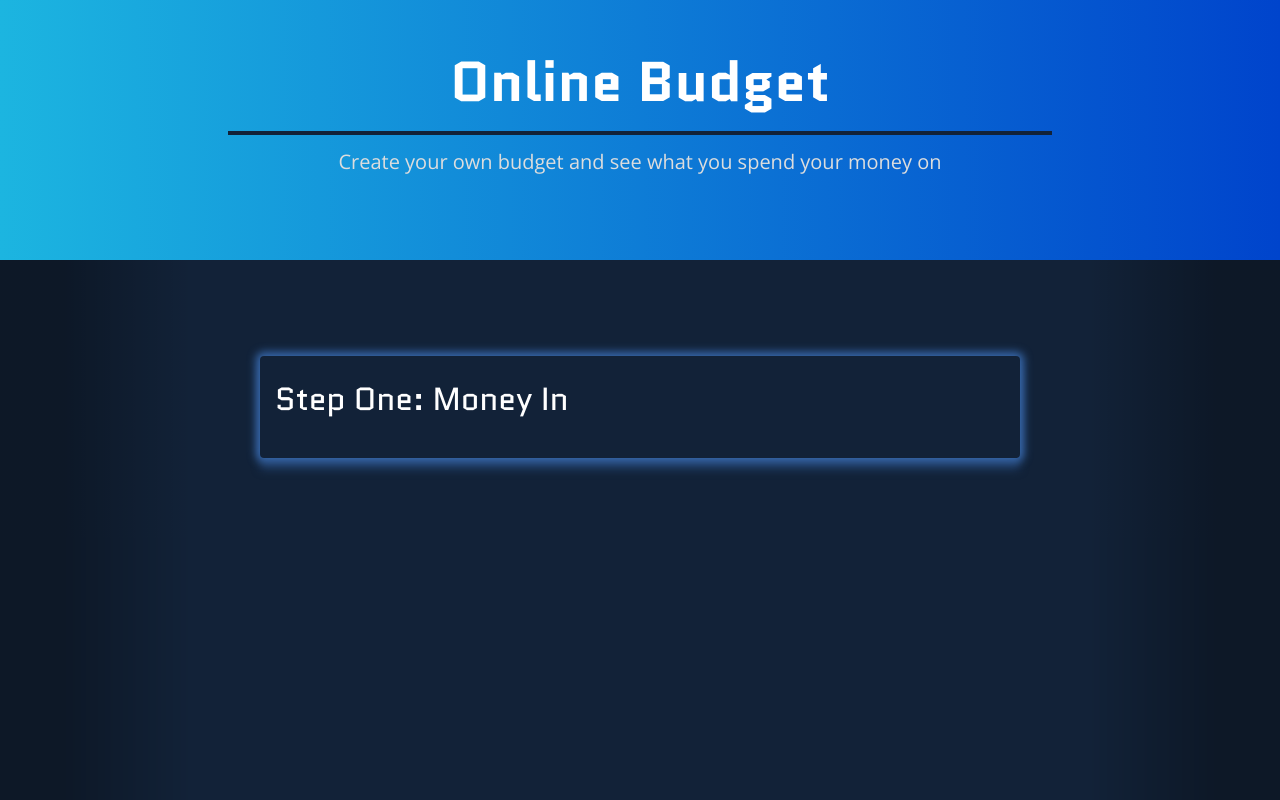
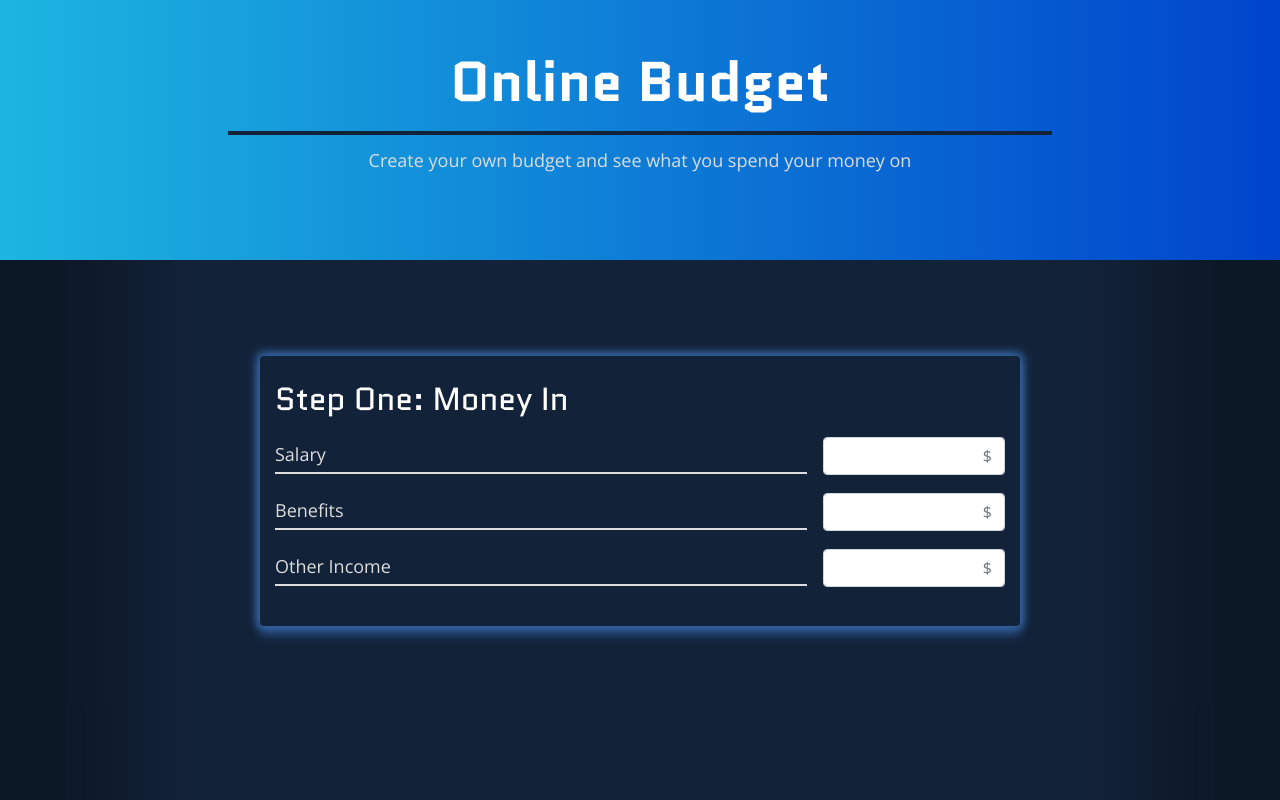
Before and after one commit to pfva/budget-calculator-vue, a Vue app: page / in a window 1280 px wide. Built offline with nearby package versions, Linux system fonts and the light colour scheme.

Commit message:
Add IncomeCategoryMolecule component

```diff
--- /dev/null
+++ b/src/components/molecules/IncomeCategoryMolecule.vue
@@ -0,0 +1,66 @@
+<template>
+  <div class="m-category">
+    <p class="m-category__title">{{ title }}</p>
+    <input
+      type="number"
+      class="m-category__input m-category__input--income form-control text-right"
+      placeholder="$"
+      aria-label="Sum input"
+    >
+  </div>
+</template>
+
+<script>
+export default {
+  data: function() {
+    return {
+      title: this.category
+    };
+  },
+  props: ["category"]
+};
+</script>
+
+<style lang="scss">
+@import "../../../scss/main.scss";
+.m-category {
+  display: flex;
+  width: 100%;
+  height: 40px;
+  margin-bottom: $spacing * 2;
+
+  &__title {
+    flex: 3 1 75%;
+    margin-bottom: 0;
+    font-family: $category-font-family;
+    font-weight: 300;
+    font-size: 18px;
+    line-height: 40px;
+    box-shadow: inset -16px 0 0 $background-color, inset 0 -2px 0 $text-color;
+  }
+
+  &__input {
+    flex: 1 1 25%;
+    transform: translateY(3px);
+    background-color: rgba($white, 0.85);
+    border-color: $background-color;
+    border-radius: 0;
+    font-family: $category-font-family;
+    transition: background-color, transform 0.3s;
+
+    &:focus {
+      outline: none;
+      border-color: inherit;
+      -webkit-box-shadow: none;
+      box-shadow: none;
+      transform: scale(1.05);
+    }
+
+    &::-webkit-inner-spin-button,
+    &::-webkit-outer-spin-button {
+      -webkit-appearance: none;
+      margin: 0;
+    }
+  }
+}
+</style>
--- a/src/components/organisms/IncomeOrganism.vue
+++ b/src/components/organisms/IncomeOrganism.vue
@@ -2,16 +2,28 @@
   <div class="row justify-content-center">
     <div class="o-income col-12 col-md-8">
       <IncomeHeadingAtom/>
+      <IncomeCategoryMolecule
+        v-for="category in incomeCategories"
+        v-bind:key="category"
+        v-bind:category="category"
+      />
     </div>
   </div>
 </template>
 
 <script>
 import IncomeHeadingAtom from "../../components/atoms/IncomeHeadingAtom.vue";
+import IncomeCategoryMolecule from "../../components/molecules/IncomeCategoryMolecule.vue";
 
 export default {
   components: {
-    IncomeHeadingAtom
+    IncomeHeadingAtom,
+    IncomeCategoryMolecule
+  },
+  data: function() {
+    return {
+      incomeCategories: ["Salary", "Benefits", "Other Income"]
+    };
   }
 };
 </script>
--- a/src/components/organisms/SiteHeaderOrganism.vue
+++ b/src/components/organisms/SiteHeaderOrganism.vue
@@ -2,7 +2,7 @@
   <div class="row justify-content-center">
     <div class="col-12 col-md-8">
       <h1 class="o-siteheader text-center">{{ title }}</h1>
-      <p class="o-siteheader__subtext lead text-center">{{ subtext }}</p>
+      <p class="o-siteheader__subtext text-center">{{ subtext }}</p>
     </div>
   </div>
 </template>
@@ -38,6 +38,7 @@ export default {
     color: $text-color;
     font-family: $category-font-family;
     font-size: 16px;
+    font-weight: 300;
     margin-bottom: $spacing * 8;
 
     @media (min-width: 768px) {
```
